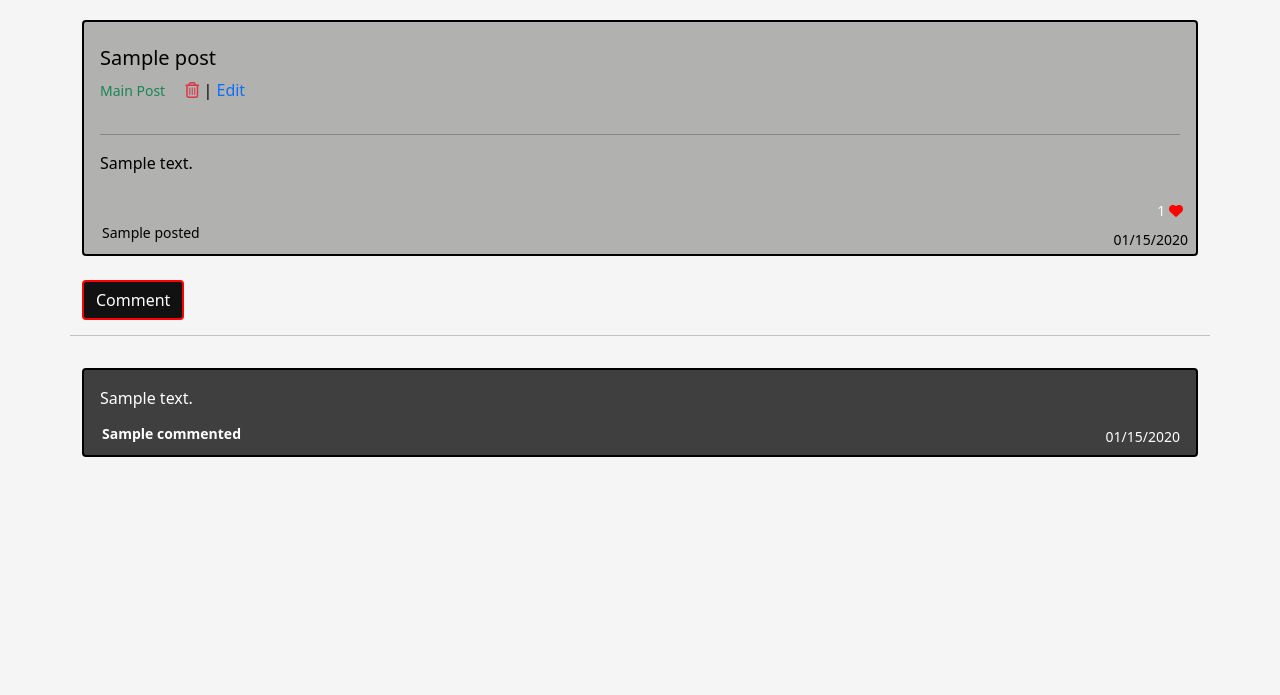
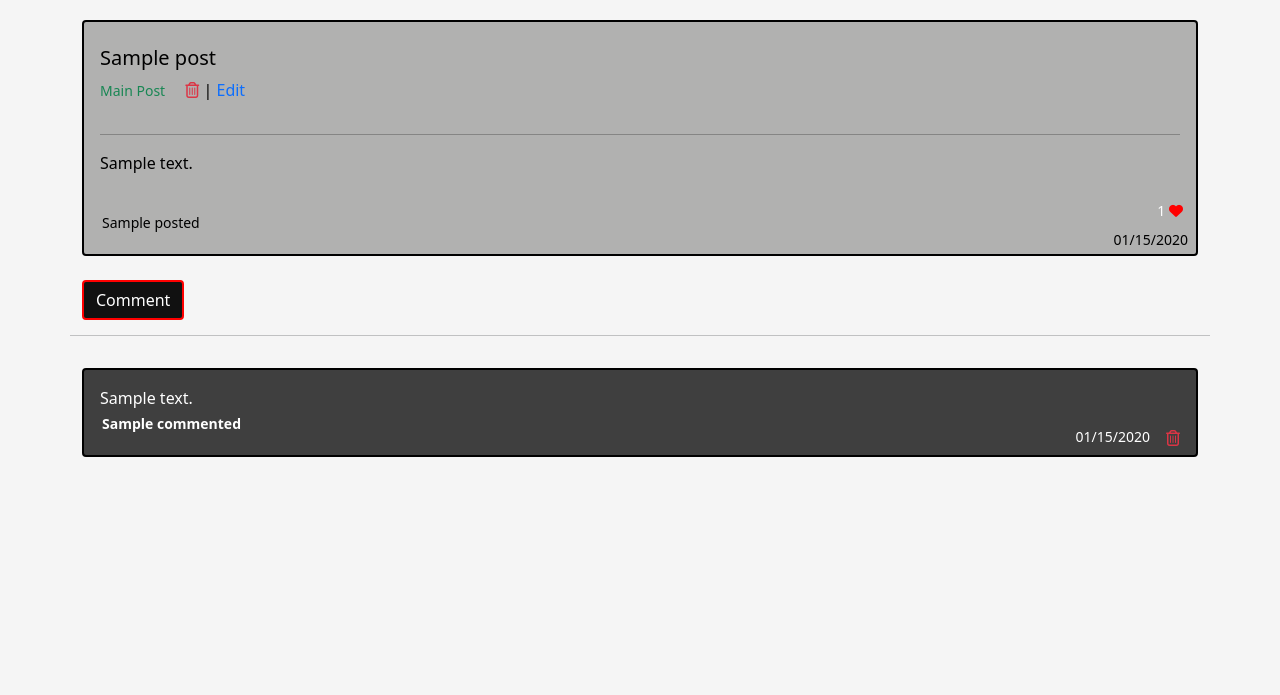
Before and after one commit to Code-Institute-Submissions/Knasten-forum_JanResub, a Django app: page /article/1/ in a window 1280 px wide. Shown: the part 58-753 px from the top of the page. Run offline with Django 3.2, Linux system fonts and the light colour scheme; a user stored in the database is signed in; tables that the repository leaves empty hold one stand-in row (values such as "Sample post"); some libraries are stand-ins or nearby versions.

Commit message:
add auth for comment delete and fix script in edit-post.html

```diff
--- a/static/css/style.css
+++ b/static/css/style.css
@@ -94,7 +94,7 @@ body {
 .bot-left-postview {
     position: absolute;
     left: 18px; /* Small screens will be 15px */
-    bottom: -5px;
+    bottom: 5px;
 }
 
 .master-post {
@@ -150,3 +150,7 @@ body {
     width: auto !important;
     height: auto !important;
 }
+
+.comment-delete {
+    justify-content: end;
+}
--- a/templates/comment_confirm_delete.html
+++ b/templates/comment_confirm_delete.html
@@ -2,7 +2,7 @@
 {% block content %}
 <div class="container d-flex justify-content-center">
     {% if user.is_authenticated %}
-    {% if user.id == comment.author_id or user.is_superuser %}
+    {% if user.id == comment.author.id or user.is_superuser %}
     <form method="post" class="delete-form">
         {% csrf_token %}
         <p>Are you sure you want to delete "{{ object.content|striptags }}"?</p>
--- a/templates/edit-post.html
+++ b/templates/edit-post.html
@@ -16,7 +16,8 @@
 <!-- Script to populate hidden author field -->
 <script>
     var author_name = "{{ user.id }}";
-    document.getElementById("author-id").value = author_name;
+    var old_author = "{{ post.author.id }}"
+    document.getElementById("author-id").value = old_author;
 </script>
 {% else %}
     <p>Looks like you are not allowed to edit this post. Please login to the correct account to be able to edit. This post was written by {{ post.author }}</p>
--- a/templates/postview.html
+++ b/templates/postview.html
@@ -52,7 +52,10 @@
             {% endif %}
         </div>
         <div class="d-flex justify-content-end">
-            <small class="me-3 mb-2">{{ comment.created_on|date:"SHORT_DATE_FORMAT" }}</small>
+            <small class="mb-2 me-3">{{ comment.created_on|date:"SHORT_DATE_FORMAT" }}</small>
+            {% if comment.author.id == user.id or user.is_superuser %}
+            <a class="me-3 text-decoration-none text-danger" href="{% url 'delete_comment' comment.id %}"><i class="far fa-trash-alt"></i></a>
+            {% endif %}
         </div>
     </div>
     {% endfor %}
```
